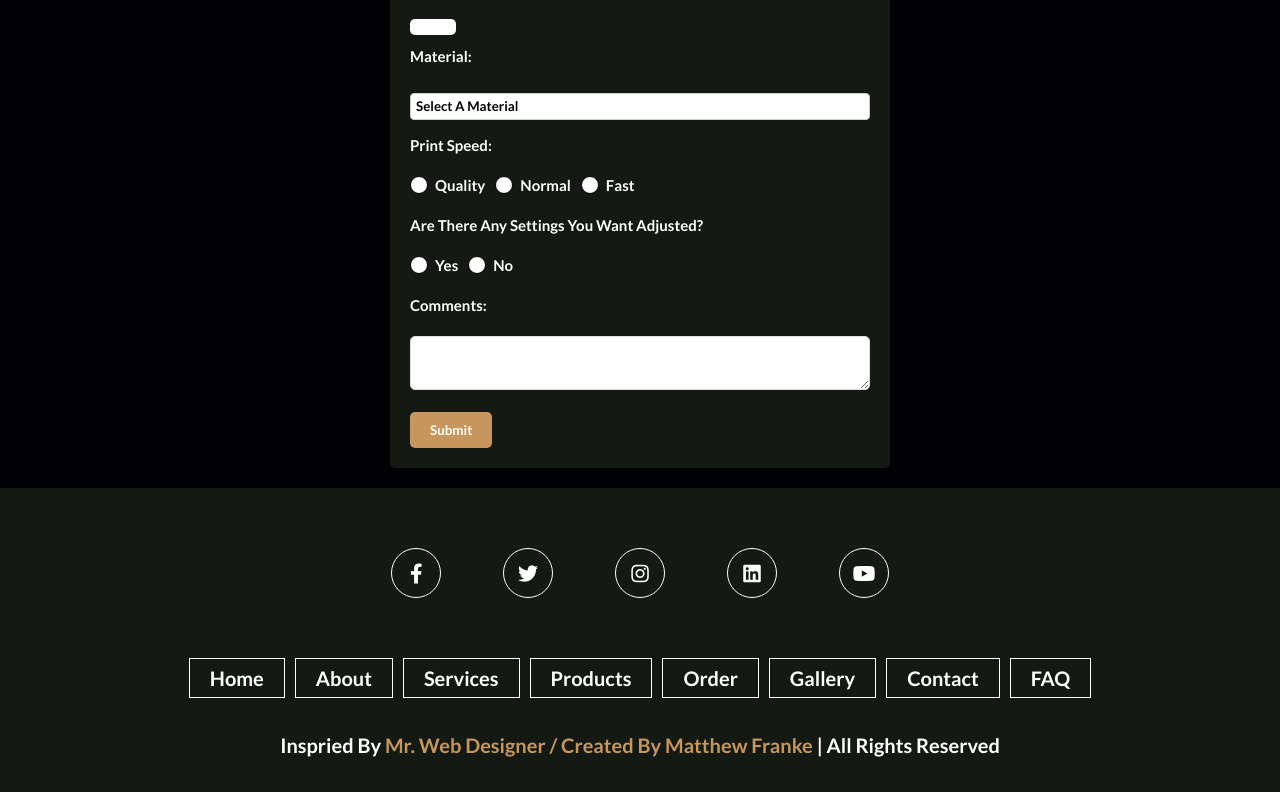
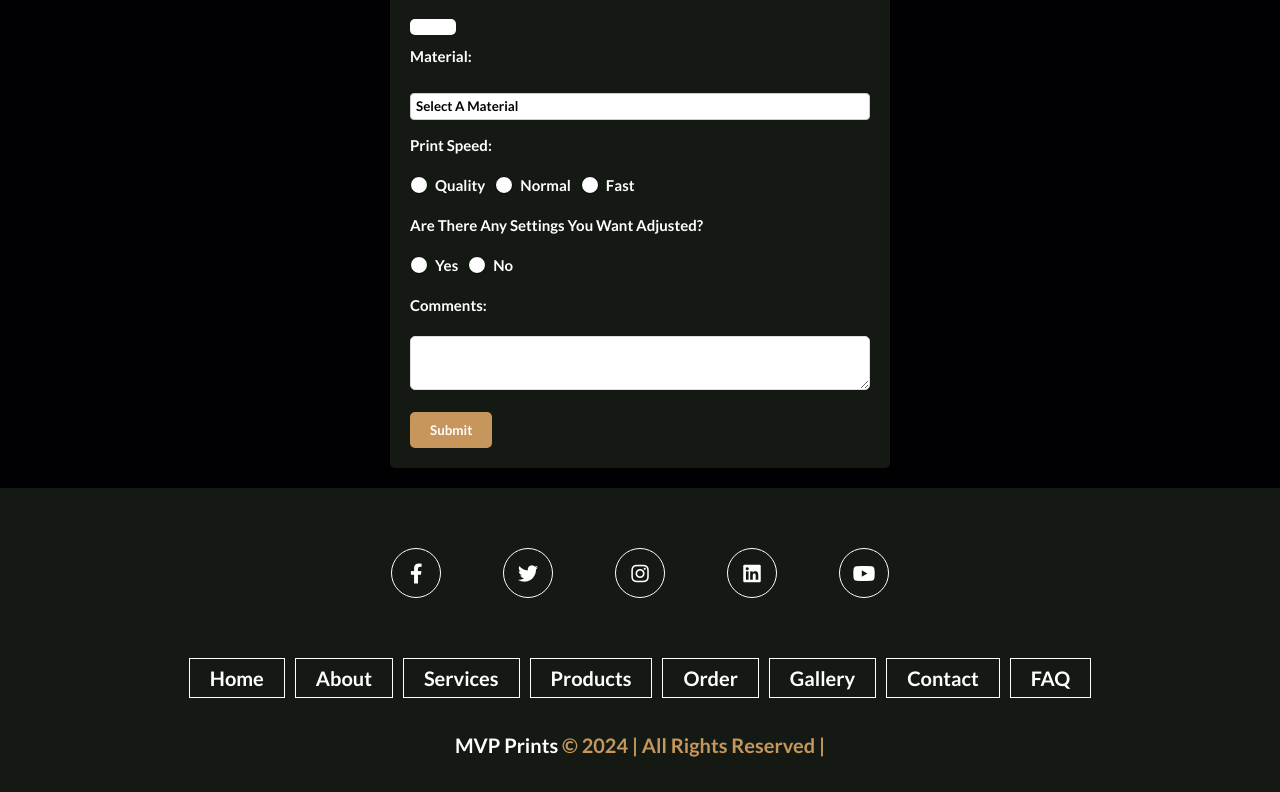
Before and after one commit to MWFranke513/MWFranke513.github.io, a plain HTML site: page order.html in a window 1280 px wide. Shown: the part 635-1427 px from the top of the page. Drawn offline with nearby package versions, Linux system fonts and the light colour scheme.

Commit message:
Update order.html

```diff
--- a/order.html
+++ b/order.html
@@ -162,7 +162,7 @@
             <a href="faq.html">FAQ</a>
         </div>
 
-        <div class="credit">inspried by <span>Mr. Web Designer / Created By Matthew Franke</span> | all rights reserved </div>
+        <div class="credit">MVP Prints <span>© 2024 | All Rights Reserved |</span></div>
 
     </section>
 
```
